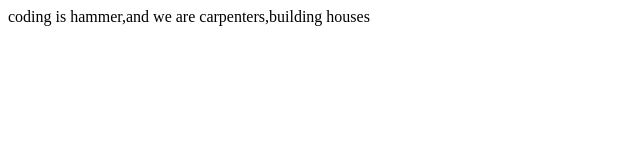
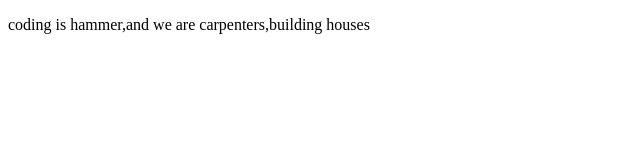
Before and after one commit to keratB/gitPractice, a plain HTML site: page gitPractice/pages/index.html in a window 1280 px wide. Shown: the whole page, without its empty margins (0-640 px from the left). Drawn offline with Linux system fonts and the light colour scheme.

Commit message:
Update index.html
added a paragraph

```diff
--- a/gitPractice/pages/index.html
+++ b/gitPractice/pages/index.html
@@ -7,6 +7,7 @@
     <title>gitPractice</title>
 </head>
 <body>
-  coding is hammer,and we are carpenters,building houses
+  <p>coding is hammer,and we are carpenters,building houses</p>
+
 </body>
 </html>
```
